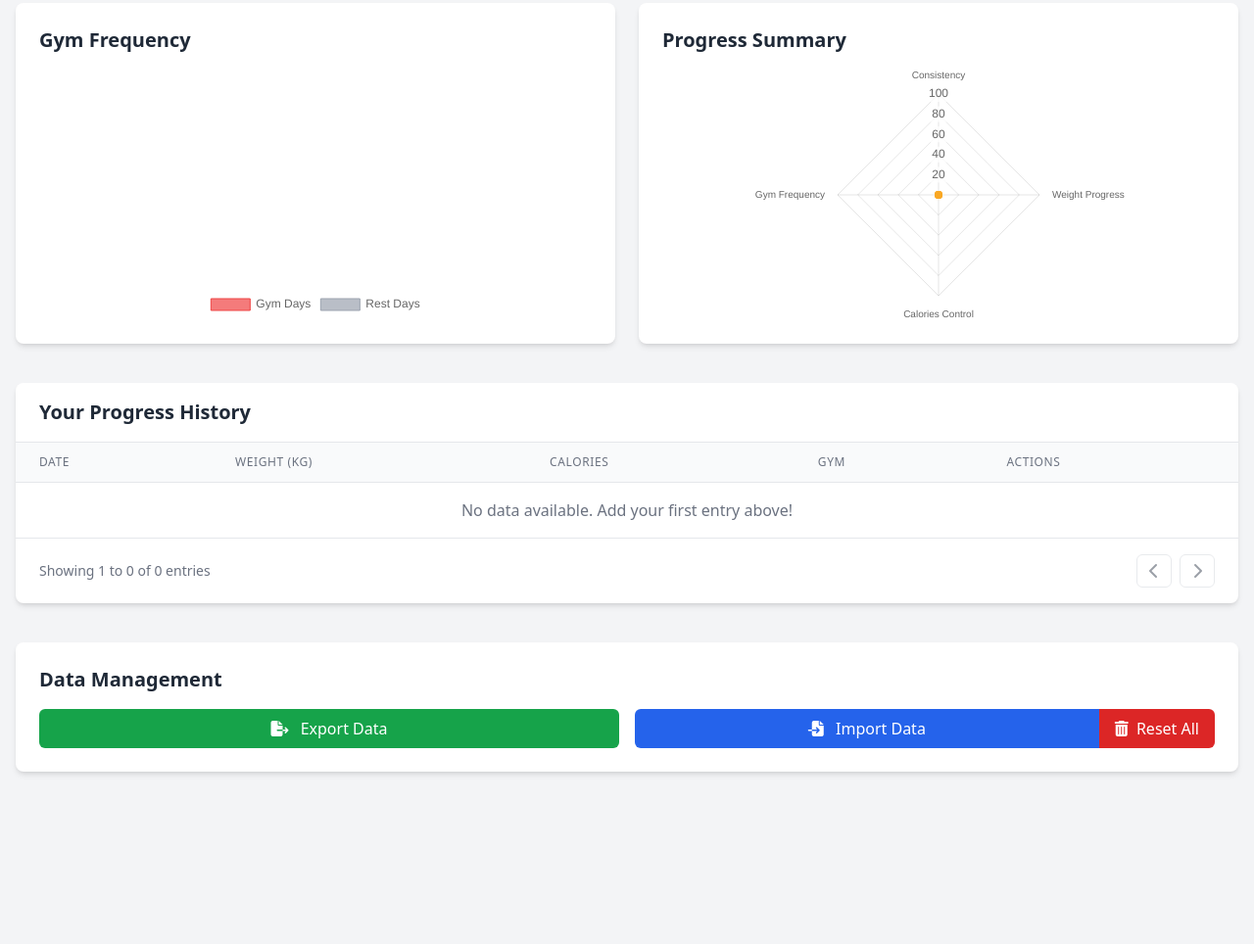
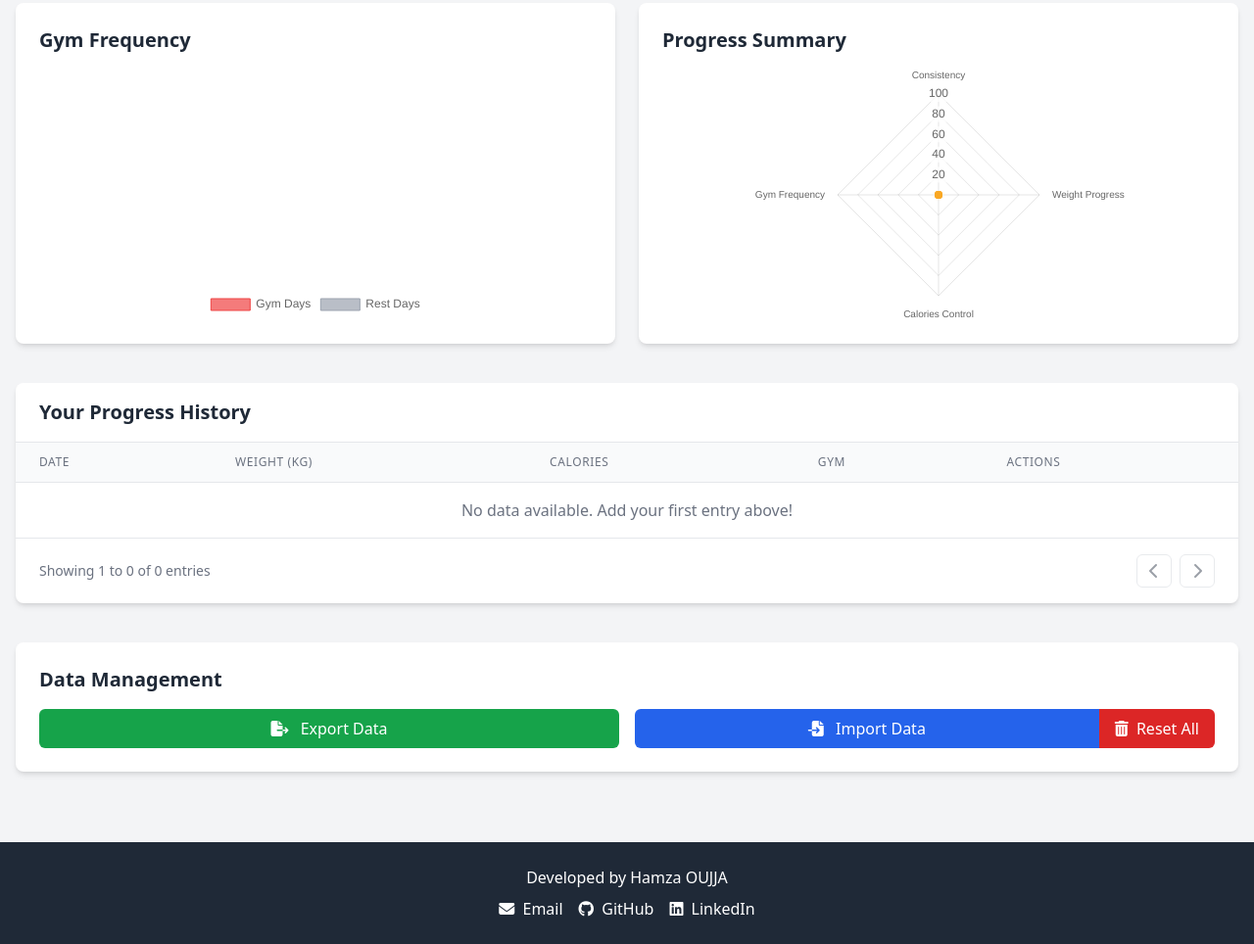
Before and after one commit to HamzaOUJJA/Weight-Loss-Tracker, a plain HTML site: page index.html in a window 1280 px wide. Shown: the part 905-1869 px from the top of the page at 98% size. Before the commit the page ends 1765 px from the top, so only its background shows below. Drawn offline with nearby package versions, Linux system fonts and the light colour scheme.

Commit message:
Added Deployment Link

```diff
--- a/index.html
+++ b/index.html
@@ -216,6 +216,25 @@
         </div>
     </div>
 
+
+    <!-- Footer -->
+    <footer class="bg-gray-800 text-white py-6">
+        <div class="container mx-auto px-4 text-center">
+            <p class="mb-2">Developed by Hamza OUJJA</p>
+            <div class="flex justify-center space-x-4">
+                <a href="mailto:hamzaoujja08@gmail.com" class="hover:text-indigo-300 transition-colors">
+                    <i class="fas fa-envelope mr-1"></i> Email
+                </a>
+                <a href="https://github.com/HamzaOUJJA" target="_blank" class="hover:text-indigo-300 transition-colors">
+                    <i class="fab fa-github mr-1"></i> GitHub
+                </a>
+                <a href="https://linkedin.com/in/hamza-oujja" target="_blank" class="hover:text-indigo-300 transition-colors">
+                    <i class="fab fa-linkedin mr-1"></i> LinkedIn
+                </a>
+            </div>
+        </div>
+    </footer>
+
     <!-- Edit Modal -->
     <div id="edit-modal" class="fixed inset-0 bg-black bg-opacity-50 flex items-center justify-center z-50 hidden">
         <div class="bg-white rounded-lg shadow-xl p-6 w-full max-w-md">
```
Also changed, not shown: 1 other file.
